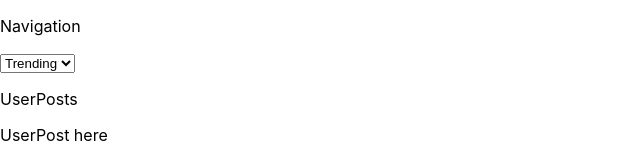
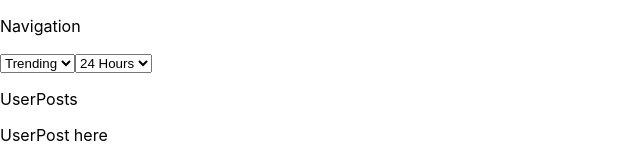
Before and after one commit to dlord-20/modern-reddit, a React (Create React App) app: page / in a window 1280 px wide. Shown: the top 160 px of the page, without its empty margins (0-640 px from the left). Built offline with nearby package versions, Linux system fonts and the light colour scheme.

Commit message:
Added a new date range select filter in navigation -> Still need to change these to use the store instead of state

```diff
--- a/src/features/nav/Nav.js
+++ b/src/features/nav/Nav.js
@@ -2,9 +2,15 @@ import React, { useState} from "react";
 
 export default function Nav() {
     const [ categoryFilter, setCategoryFilter ] = useState('Trending');
+    const [ dateRangeFilter, setDateRangeFilter ] = useState('24 Hours');
+
 
     const handleCategoryChange = (event) => {
         setCategoryFilter(event.target.value);
+    }
+
+    const handleDateChange = (event) => {
+        setDateRangeFilter(event.target.value);
     }
 
     return (
@@ -18,6 +24,15 @@ export default function Nav() {
                         <option value="Popular">Popular</option>
                     </select>
                 </label>
+                <label>
+                    <select value={dateRangeFilter} onChange={handleDateChange}>
+                        <option value="24 Hours">24 Hours</option>
+                        <option value="3 Days">3 Days</option>
+                        <option value="Week">Week</option>
+                        <option value="Month">Month</option>
+                        <option value="Year">Year</option>
+                    </select>
+                </label>
             </form>
         </div>
     )
```
